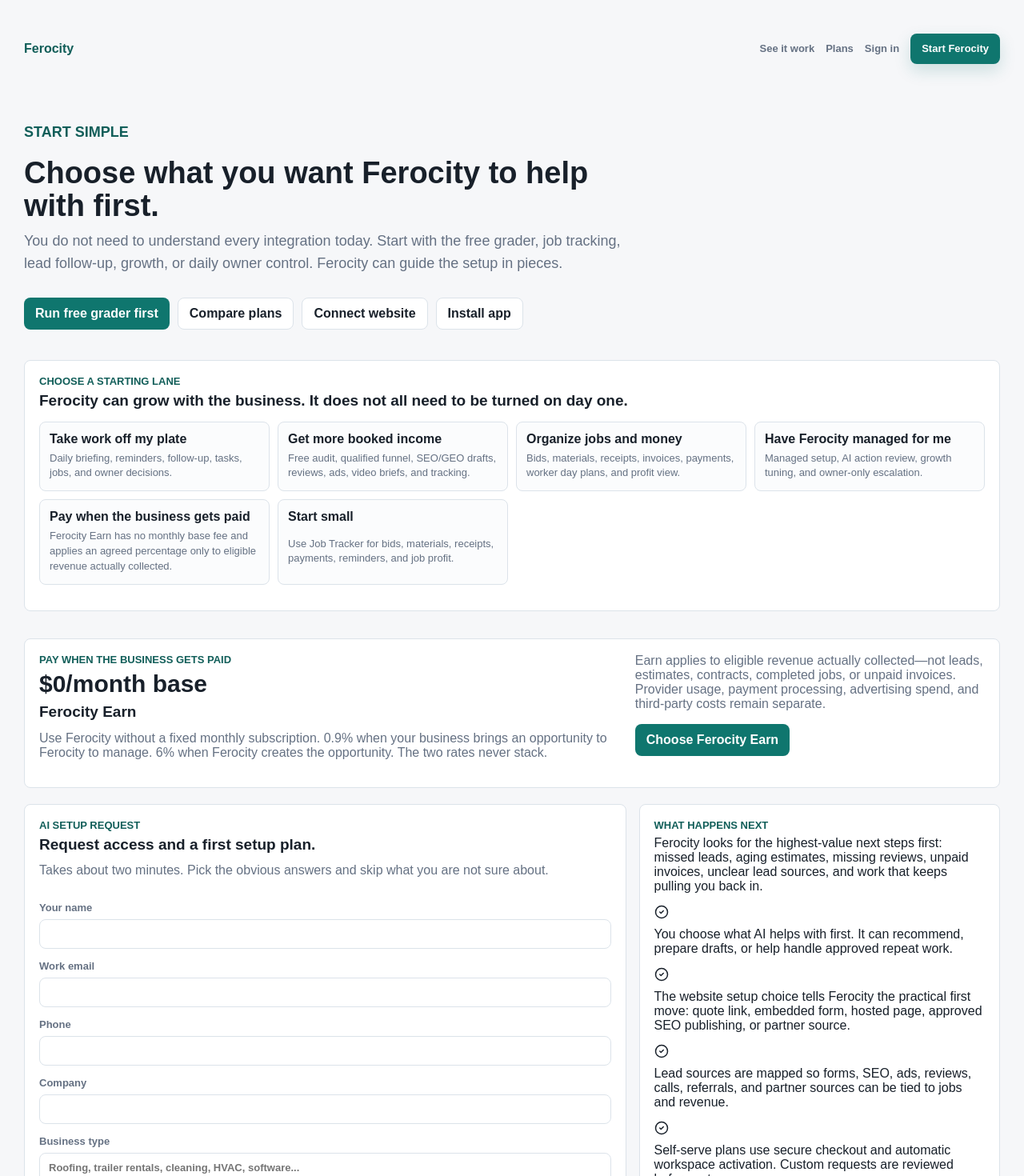
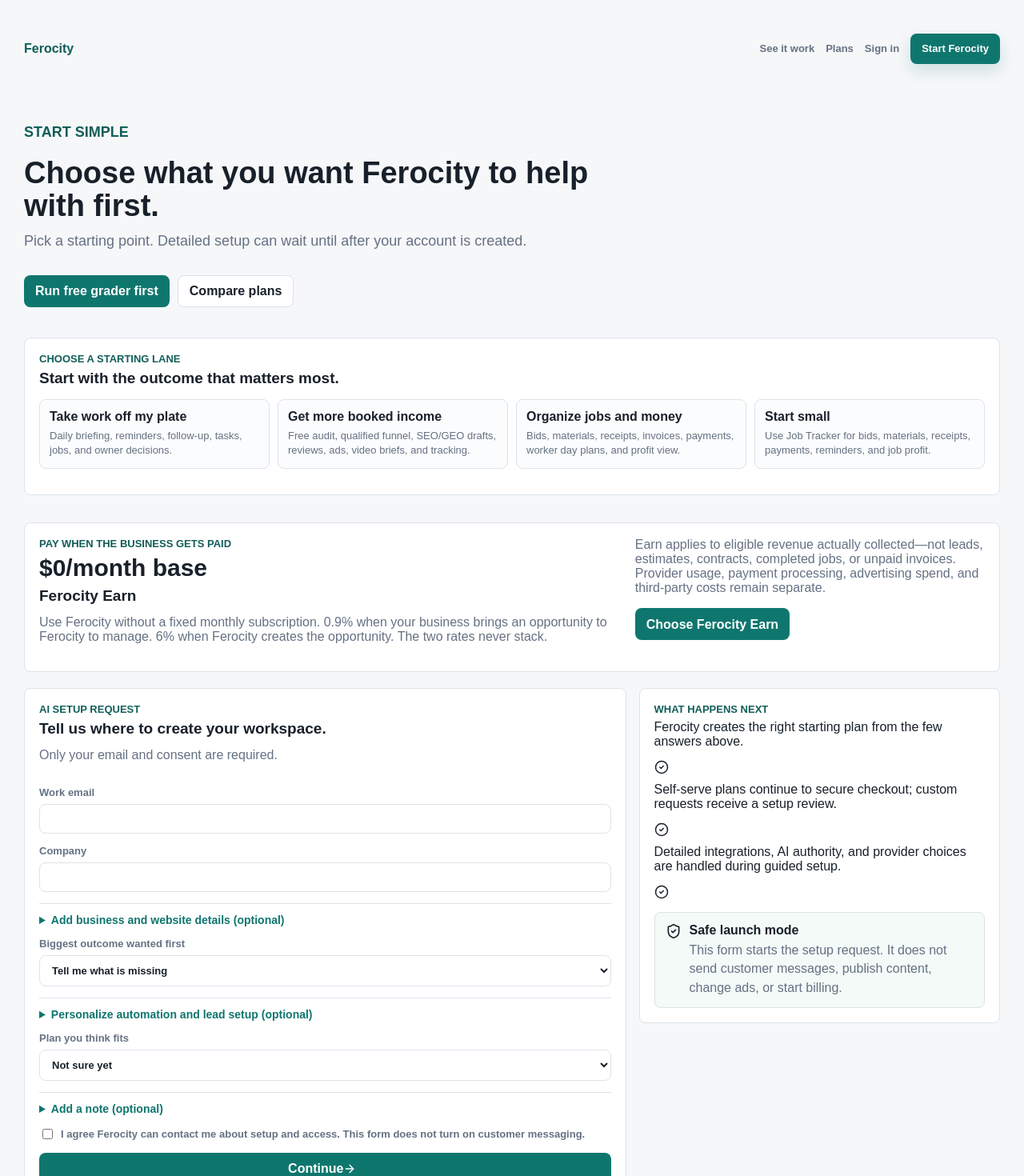
Before and after one commit to cburton12345/hubi-ai-business-operator, a Next.js app: page /start in a window 1280 px wide. Shown: the top 1470 px of the page at 80% size. Built offline with nearby package versions, Linux system fonts and the light colour scheme.

Commit message:
Simplify plan signup and setup flow

```diff
--- a/src/app/pricing/page.tsx
+++ b/src/app/pricing/page.tsx
@@ -22,7 +22,7 @@
     body: "For multi-business owners, agencies, franchises, advanced integrations, and higher usage.",
     bullets: ["Multi-business command", "Higher limits", "Advanced integrations", "Implementation path"],
     cta: "Talk to Ferocity",
-    href: "/start?source=pricing&plan=pro_agency"
+    href: "/start?source=pricing&plan=pro_agency#start-request"
   },
   {
     name: "Managed Operator",
@@ -30,7 +30,7 @@
     body: "For owners who want Ferocity configured, watched, tuned, and reviewed through a managed operating path.",
     bullets: ["Managed setup", "AI action review", "Growth and follow-up tuning", "Owner escalation path"],
     cta: "Request managed help",
-    href: "/start?source=pricing&plan=managed_operator"
+    href: "/start?source=pricing&plan=managed_operator#start-request"
   }
 ];
 
@@ -108,7 +108,7 @@
           </div>
           <div>
             <p className="muted">{publicEarnPlan.eligibility} {publicEarnPlan.costs}</p>
-            <Link className="button" href="/start?source=pricing&plan=earn">{publicEarnPlan.cta}</Link>
+            <Link className="button" href="/start?source=pricing&plan=earn#start-request">{publicEarnPlan.cta}</Link>
           </div>
         </section>
 
--- a/src/app/start/page.tsx
+++ b/src/app/start/page.tsx
@@ -57,8 +57,6 @@
   ["Take work off my plate", "Daily briefing, reminders, follow-up, tasks, jobs, and owner decisions."],
   ["Get more booked income", "Free audit, qualified funnel, SEO/GEO drafts, reviews, ads, video briefs, and tracking."],
   ["Organize jobs and money", "Bids, materials, receipts, invoices, payments, worker day plans, and profit view."],
-  ["Have Ferocity managed for me", "Managed setup, AI action review, growth tuning, and owner-only escalation."],
-  ["Pay when the business gets paid", "Ferocity Earn has no monthly base fee and applies an agreed percentage only to eligible revenue actually collected."],
   ["Start small", "Use Job Tracker for bids, materials, receipts, payments, reminders, and job profit."]
 ];
 
@@ -87,8 +85,7 @@
           <p className="eyebrow">Start simple</p>
           <h1>Choose what you want Ferocity to help with first.</h1>
           <p className="muted">
-            You do not need to understand every integration today. Start with the free grader, job tracking,
-            lead follow-up, growth, or daily owner control. Ferocity can guide the setup in pieces.
+            Pick a starting point. Detailed setup can wait until after your account is created.
           </p>
           <div className="button-row">
             <Link className="button" href="/business-health-score">
@@ -97,18 +94,12 @@
             <Link className="button secondary-button" href="/pricing">
               Compare plans
             </Link>
-            <Link className="button secondary-button" href="/connect-website">
-              Connect website
-            </Link>
-            <Link className="button secondary-button" href="/install">
-              Install app
-            </Link>
           </div>
         </section>
 
         <section className="panel section-actions">
           <p className="eyebrow">Choose a starting lane</p>
-          <h2>Ferocity can grow with the business. It does not all need to be turned on day one.</h2>
+          <h2>Start with the outcome that matters most.</h2>
           <div className="value-ladder">
             {setupPaths.map(([title, body]) => (
               <div key={title}>
@@ -144,8 +135,8 @@
 
             <div>
               <p className="eyebrow">AI setup request</p>
-              <h2>Request access and a first setup plan.</h2>
-              <p className="muted">Takes about two minutes. Pick the obvious answers and skip what you are not sure about.</p>
+              <h2>Tell us where to create your workspace.</h2>
+              <p className="muted">Only your email and consent are required.</p>
             </div>
 
             {params.error ? (
@@ -158,20 +149,23 @@
             {billingMessage ? <p className="success-panel">{billingMessage}</p> : null}
 
             <label>
+              Work email
+              <input name="email" type="email" autoComplete="email" required />
+            </label>
+            <label>
+              Company
+              <input name="companyName" autoComplete="organization" />
+            </label>
+            <details className="plan-feature-details">
+              <summary>Add business and website details (optional)</summary>
+              <div className="form-stack">
+            <label>
               Your name
               <input name="name" autoComplete="name" />
             </label>
             <label>
-              Work email
-              <input name="email" type="email" autoComplete="email" required />
-            </label>
-            <label>
               Phone
               <input name="phone" type="tel" autoComplete="tel" />
-            </label>
-            <label>
-              Company
-              <input name="companyName" autoComplete="organization" />
             </label>
             <label>
               Business type
@@ -191,6 +185,8 @@
                 ))}
               </select>
             </label>
+              </div>
+            </details>
             <label>
               Biggest outcome wanted first
               <select name="mainGoal" defaultValue="find_gaps">
@@ -201,6 +197,9 @@
                 ))}
               </select>
             </label>
+            <details className="plan-feature-details">
+              <summary>Personalize automation and lead setup (optional)</summary>
+              <div className="form-stack">
             <fieldset className="form-fieldset">
               <legend>Where do you want relief first?</legend>
               <p className="muted">Pick the areas you want Ferocity to watch, prepare, remind, or help organize.</p>
@@ -234,6 +233,8 @@
                 ))}
               </div>
             </fieldset>
+              </div>
+            </details>
             <label>
               Plan you think fits
               <select name="requestedPlan" defaultValue={plan}>
@@ -247,20 +248,23 @@
                 <option value="managed_operator">Managed Operator</option>
               </select>
             </label>
+            <details className="plan-feature-details">
+              <summary>Add a note (optional)</summary>
               <label>
                 Anything else Ferocity needs to know?
                 <textarea
                   name="message"
-                rows={5}
-                placeholder="Example: We are a roofing company in Eau Claire. We want more storm jobs, faster follow-up, more reviews, and better tracking."
+                  rows={4}
+                  placeholder="What would make Ferocity most useful to your business?"
                 />
               </label>
+            </details>
             <label className="checkbox-row">
               <input name="consentToContact" type="checkbox" required />
               <span>I agree Ferocity can contact me about setup and access. This form does not turn on customer messaging.</span>
             </label>
             <button className="button" type="submit">
-              Build my first plan <ArrowRight size={16} />
+              Continue <ArrowRight size={16} />
             </button>
           </form>
 
@@ -268,12 +272,9 @@
             <p className="eyebrow">What happens next</p>
             <div className="stacked-list">
               {[
-                "Ferocity looks for the highest-value next steps first: missed leads, aging estimates, missing reviews, unpaid invoices, unclear lead sources, and work that keeps pulling you back in.",
-                "You choose what AI helps with first. It can recommend, prepare drafts, or help handle approved repeat work.",
-                "The website setup choice tells Ferocity the practical first move: quote link, embedded form, hosted page, approved SEO publishing, or partner source.",
-                "Lead sources are mapped so forms, SEO, ads, reviews, calls, referrals, and partner sources can be tied to jobs and revenue.",
-                "Self-serve plans use secure checkout and automatic workspace activation. Custom requests are reviewed before setup.",
-                "Customer messages, publishing, ad changes, and billing actions stay under your control."
+                "Ferocity creates the right starting plan from the few answers above.",
+                "Self-serve plans continue to secure checkout; custom requests receive a setup review.",
+                "Detailed integrations, AI authority, and provider choices are handled during guided setup."
               ].map((item) => (
                 <div className="list-row flush-row" key={item}>
                   <span>{item}</span>
```
Also changed, not shown: src/app/subscribe/page.tsx (+15 -37 lines). Lines whose indentation alone changed are shown as unchanged.
